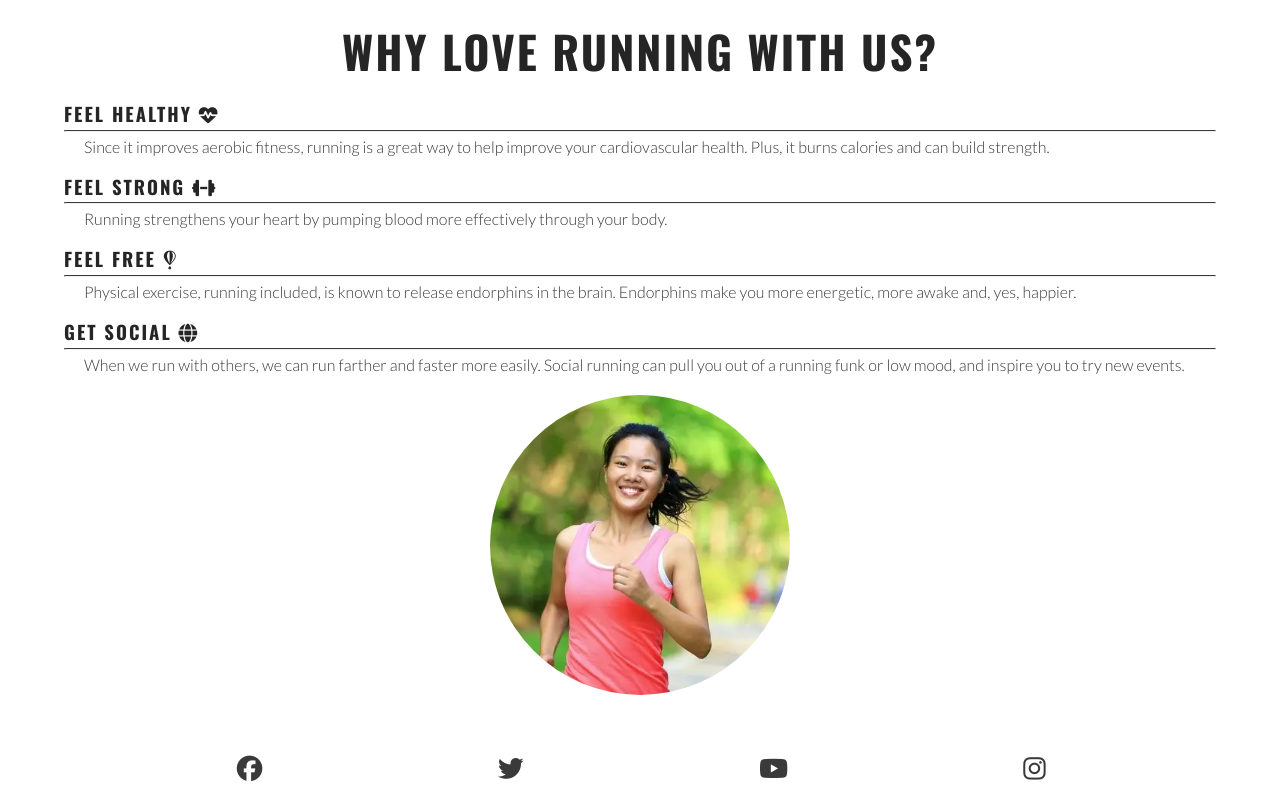
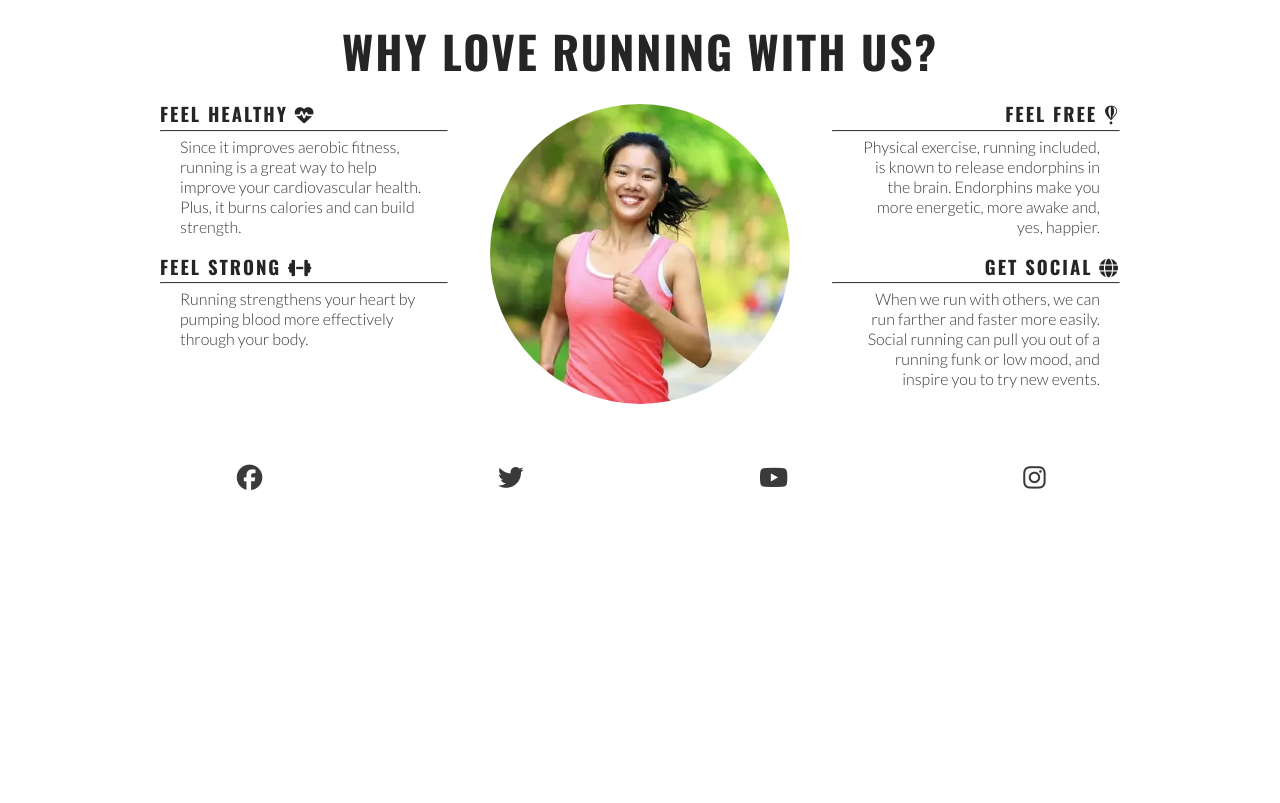
Before and after one commit to Loudotcom/love-running, a plain HTML site: page index.html in a window 1280 px wide. Shown: the part 681-1484 px from the top of the page. After the commit the page ends 1193 px from the top, so only its background shows below. Drawn offline with nearby package versions, Linux system fonts and the light colour scheme.

Commit message:
make reasons section responsive

```diff
--- a/assets/css/style.css
+++ b/assets/css/style.css
@@ -220,6 +220,23 @@ main {
         right: 50px;
     }
 
+    /* Reasons section */
+    #benefits-physical,
+    #benefits-mental {
+        display: flex;
+        flex-direction: column;
+        width: 100%;
+    }
+
+    #benefits-physical > div,
+    #benefits-mental > div {
+        width: 75%;
+    }
+
+    #benefits-mental > div {
+        text-align: end;
+        align-self: flex-end;
+    }
 }
 
 /* Large devices (laptops and desktops, 992px and up) */
@@ -228,3 +245,31 @@ main {
         border-bottom: 1px solid #3a3a3a;
     }
 }
+
+/* Very large devices (laptops and desktops, 1200px and up) */
+@media screen and (min-width: 1200px) {
+    /* Reasons section */
+    #benefits {
+        display: flex;
+        flex-direction: row;
+    }
+
+    #benefits > div {
+        flex: 1;
+    }
+
+    #benefits-image {
+        order: 0
+    }
+
+    #benefits-mental {
+        order: 1;
+    }
+
+    #benefits-mental > div {
+        align-self: flex-start;
+    }
+
+    #benefits-physical > div {
+        align-self: flex-end;
+    }
```
